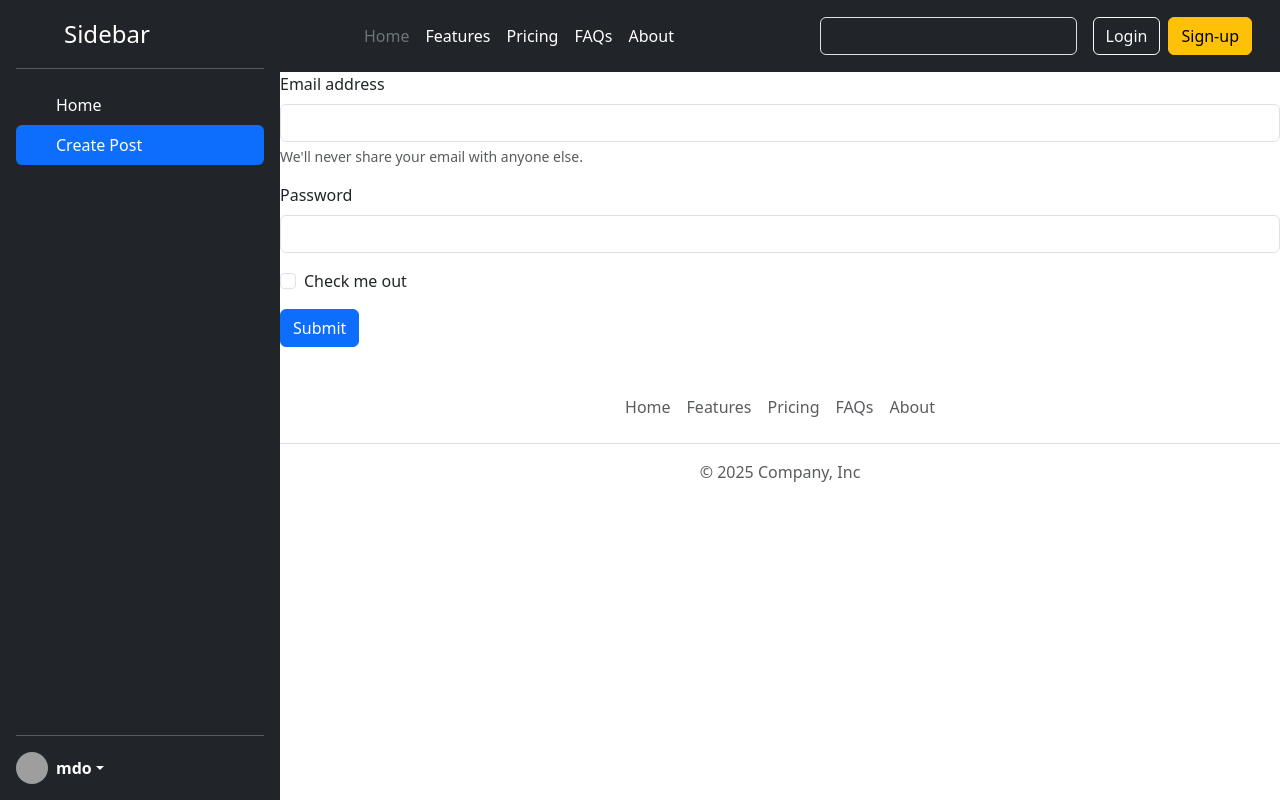
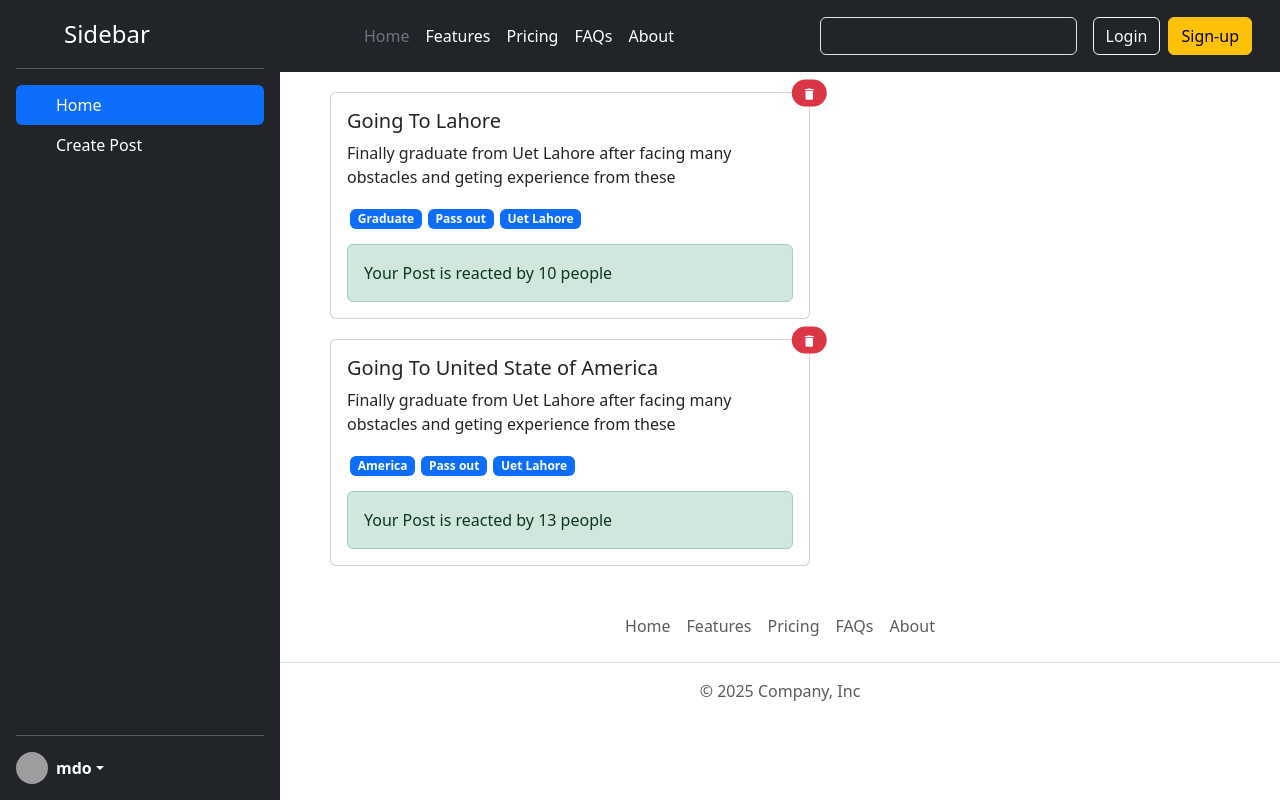
Before and after one commit to the-sami-ullah/React_projects, a React (Vite) app: page / in a window 1280 px wide. Built offline with nearby package versions, Linux system fonts and the light colour scheme; grey boxes are pictures that could not be loaded.

Commit message:
delete error still here

```diff
--- a/src/App.css
+++ b/src/App.css
@@ -8,3 +8,14 @@
 .sidebar{
   min-height: 800px;
 }
+
+.post-card {
+  margin: 20px 50px;
+}
+
+.hashtag{
+  margin: 0px 3px;
+}
+.reactions{
+  margin: 15px 0 0 0 ;
+}
--- a/src/App.jsx
+++ b/src/App.jsx
@@ -13,10 +13,10 @@ import PostList from "./Project/SocialMedia/Components/PostList";
 import { useState } from "react";
 
 export default function App() {
-  const [selTab, setselTab] = useState("Create Post");
+  const [selTab, setselTab] = useState("Home");
   return (
     <div className="app-container">
-      <Siderbar selTab={selTab} setselTab = {setselTab} />
+      <Siderbar selTab={selTab} setselTab={setselTab} />
       <div className="content">
         <Header />
         {selTab === "Home" ? <PostList /> : <CreatPost />}
--- a/src/Project/SocialMedia/Components/Post.jsx
+++ b/src/Project/SocialMedia/Components/Post.jsx
@@ -1,18 +1,40 @@
-import React from "react";
+import { useContext } from "react";
+import { MdDelete } from "react-icons/md";
+import { PostList as PostListData } from "./Store/Post-list-store";
 
-const Post = () => {
+const Post = ({ post }) => {
+  const { deletePost } = useContext(PostListData);
+  const handleClick = (post) => {
+    console.log(post.id, post);
+    deletePost(post.id);
+  };
+
   return (
     <>
-      <div className="card" style={{ width: "18rem" }}>
+      <div className="card post-card" style={{ width: "30rem" }}>
         <div className="card-body">
-          <h5 className="card-title">Card title</h5>
-          <p className="card-text">
-            Some quick example text to build on the card title and make up the
-            bulk of the card’s content.
-          </p>
-          <a href="#" className="btn btn-primary">
-            Go somewhere
-          </a>
+          <h5 className="card-title">
+            {post.title}
+            <span className="position-absolute top-0 start-100 translate-middle badge rounded-pill bg-danger">
+              {/* {console.log(post.id)} */}
+              <MdDelete
+                onClick={() => {
+                  handleClick(post);
+                }}
+              />
+              <span className="visually-hidden">unread messages</span>
+            </span>
+          </h5>
+          <p className="card-text">{post.body}</p>
+          {post.tags.map((tag, index) => (
+            <span key={index} className="badge text-bg-primary hashtag">
+              {tag}
+            </span>
+          ))}
+
+          <div className="alert alert-success reactions" role="alert">
+            Your Post is reacted by {post.reaction} people
+          </div>
         </div>
       </div>
     </>
--- a/src/Project/SocialMedia/Components/PostList.jsx
+++ b/src/Project/SocialMedia/Components/PostList.jsx
@@ -1,11 +1,17 @@
-import React from "react";
+import React, { useContext } from "react";
 import Post from "./Post";
+
+import { PostList as PostListData } from "./Store/Post-list-store";
+
+
 const PostList = () => {
+  const { postList } = useContext(PostListData);
+  // console.log(postList);
   return (
     <>
-      <Post />
-      <Post />
-      <Post />
+      {postList.map((post) => (
+        <Post  key={post.id} post = {post} />
+      ))}
     </>
   );
 };
--- /dev/null
+++ b/src/Project/SocialMedia/Components/Store/Post-list-store.jsx
@@ -0,0 +1,59 @@
+import React, { createContext, useReducer } from "react";
+
+const Defalut_Post_List = [
+  {
+    id: "1",
+    title: "Going To Lahore",
+    body: "Finally graduate from Uet Lahore after facing many obstacles and geting experience from these",
+    reaction: 10,
+    userId: "user-20",
+    tags: ["Graduate", "Pass out", "Uet Lahore"],
+  },
+  {
+    id: "2",
+    title: "Going To United State of America",
+    body: "Finally graduate from Uet Lahore after facing many obstacles and geting experience from these",
+    reaction: 13,
+    userId: "user-09",
+    tags: ["America", "Pass out", "Uet Lahore"],
+  },
+];
+
+export const PostList = createContext({
+  postList: Defalut_Post_List,
+  addPost: () => {},
+  deletePost: () => {},
+});
+
+const postListReducer = (currPostList, action) => {
+  if (action.type === "Delete Post") {
+    return currPostList.filter((post) => post.id !== action.payload.postId);
+  }
+  return currPostList;
+};
+
+const PostListProvider = ({ children }) => {
+  const [postList, dispatchPostList] = useReducer(
+    postListReducer,
+    Defalut_Post_List
+  );
+
+  const addPost = () => {};
+  const deletePost = (postId) => {
+    console.log(`here is main ${postId}`);
+    dispatchPostList({
+      type: "Delete Post",
+      payload: { postId },
+    });
+  };
+
+  return (
+    <>
+      <PostList.Provider value={{ postList, addPost, deletePost }}>
+        {children}
+      </PostList.Provider>
+    </>
+  );
+};
+
+export default PostListProvider;
```
